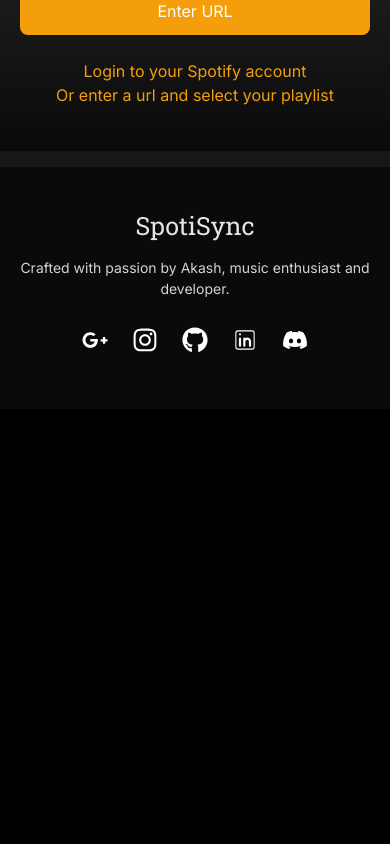
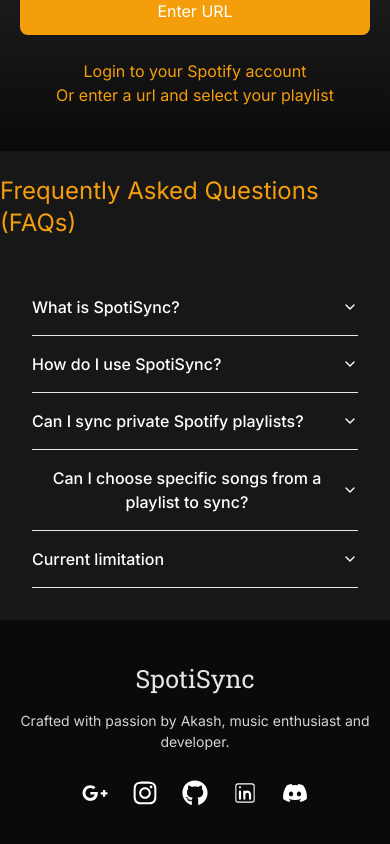
Before and after one commit to FrostyCake47/SpotiSync, a Next.js app: page / in a window 390 px wide. Shown: the part 809-1653 px from the top of the page. Before the commit the page ends 1218 px from the top, so only its background shows below. Built offline with nearby package versions, Linux system fonts and the light colour scheme; no server answers.

Commit message:
added accordian

```diff
--- /dev/null
+++ b/app/components/accordian.tsx
@@ -0,0 +1,57 @@
+"use client"
+
+import * as React from "react"
+import * as AccordionPrimitive from "@radix-ui/react-accordion"
+import { ChevronDown } from "lucide-react"
+import { cn } from '@/utils/cn'
+
+const Accordion = AccordionPrimitive.Root
+
+const AccordionItem = React.forwardRef<
+  React.ElementRef<typeof AccordionPrimitive.Item>,
+  React.ComponentPropsWithoutRef<typeof AccordionPrimitive.Item>
+>(({ className, ...props }, ref) => (
+  <AccordionPrimitive.Item
+    ref={ref}
+    className={cn("border-b", className)}
+    {...props}
+  />
+))
+AccordionItem.displayName = "AccordionItem"
+
+const AccordionTrigger = React.forwardRef<
+  React.ElementRef<typeof AccordionPrimitive.Trigger>,
+  React.ComponentPropsWithoutRef<typeof AccordionPrimitive.Trigger>
+>(({ className, children, ...props }, ref) => (
+  <AccordionPrimitive.Header className="flex">
+    <AccordionPrimitive.Trigger
+      ref={ref}
+      className={cn(
+        "flex flex-1 items-center justify-between py-4 font-medium transition-all hover:underline [&[data-state=open]>svg]:rotate-180",
+        className
+      )}
+      {...props}
+    >
+      {children}
+      <ChevronDown className="h-4 w-4 shrink-0 transition-transform duration-200" />
+    </AccordionPrimitive.Trigger>
+  </AccordionPrimitive.Header>
+))
+AccordionTrigger.displayName = AccordionPrimitive.Trigger.displayName
+
+const AccordionContent = React.forwardRef<
+  React.ElementRef<typeof AccordionPrimitive.Content>,
+  React.ComponentPropsWithoutRef<typeof AccordionPrimitive.Content>
+>(({ className, children, ...props }, ref) => (
+  <AccordionPrimitive.Content
+    ref={ref}
+    className="overflow-hidden text-sm transition-all data-[state=closed]:animate-accordion-up data-[state=open]:animate-accordion-down"
+    {...props}
+  >
+    <div className={cn("pb-4 pt-0", className)}>{children}</div>
+  </AccordionPrimitive.Content>
+))
+
+AccordionContent.displayName = AccordionPrimitive.Content.displayName
+
+export { Accordion, AccordionItem, AccordionTrigger, AccordionContent }
--- /dev/null
+++ b/app/components/spoti-accordian.tsx
@@ -0,0 +1,38 @@
+import React from 'react'
+import { Accordion, AccordionContent, AccordionItem, AccordionTrigger } from '../components/accordian';
+
+const SpotisyncAccordian = () => {
+  return (
+    <div>
+          <div className='flex justify-center items-center text-amber-500 mb-10 text-2xl py-0 sm:py-4'>
+            <p>Frequently Asked Questions (FAQs)</p>
+          </div>
+          <div className='mx-4 px-4 my-6 bg-neutral-900'>
+            <Accordion type="single" collapsible>
+              <AccordionItem value="item-1">
+                <AccordionTrigger>What is SpotiSync?</AccordionTrigger>
+                <AccordionContent>SpotiSync converts your Spotify playlists to YouTube with one click.</AccordionContent>
+              </AccordionItem>
+              <AccordionItem value="item-2">
+                <AccordionTrigger>How do I use SpotiSync?</AccordionTrigger>
+                <AccordionContent>Sign in with your Spotify account, select a playlist, and sync it to your YouTube account.</AccordionContent>
+              </AccordionItem>
+              <AccordionItem value="item-3">
+                <AccordionTrigger>Can I sync private Spotify playlists?</AccordionTrigger>
+                <AccordionContent>Yes, SpotiSync can access and sync private playlists.</AccordionContent>
+              </AccordionItem>
+              <AccordionItem value="item-4">
+                <AccordionTrigger>Can I choose specific songs from a playlist to sync?</AccordionTrigger>
+                <AccordionContent>Yes, you can select custom songs before syncing.</AccordionContent>
+              </AccordionItem>
+              <AccordionItem value="item-5">
+                <AccordionTrigger>Current limitation</AccordionTrigger>
+                <AccordionContent>Youtube only provides limited tokens for conversion per day. Therefore theres a limitaion on how much songs you can convert</AccordionContent>
+              </AccordionItem>
+            </Accordion>
+          </div>
+        </div>
+  )
+}
+
+export default SpotisyncAccordian
--- a/app/page.tsx
+++ b/app/page.tsx
@@ -16,6 +16,8 @@
 import PlaylistInfo from './model/playlistinfoInterface';
 import usePlaylistInfoStore from './store/playlistinfoStore';
 import HistoryData from './model/historyData';
+import SpotisyncAccordian from './components/spoti-accordian';
+
 
 
 export default function Home() {
@@ -136,7 +138,7 @@
           }
 
           const newHistoryDataList = await fetchHistory();
-          SetHistoryDataList(newHistoryDataList.length > 0 ? newHistoryDataList.reverse() : newHistoryDataList);
+          SetHistoryDataList(newHistoryDataList != null ? newHistoryDataList.reverse() : newHistoryDataList);
 
       })();
     }
@@ -216,8 +218,12 @@
         {session && <div className='mx-0 sm:mx-10 pb-6 sm:my-10 px-5 sm:rounded-lg bg-gradient-to-b from-neutral-900 to-neutral-950'>
           <History historyDataList={historyDataList}/>
         </div>}
+
+        <div className='flex-1 w-[100%] bg-neutral-900 sm:bg-neutral-950 min-h-3'></div>
+        <SpotisyncAccordian/>
       </div>
 
+      <div className='flex-1 w-[100%] bg-neutral-900 sm:bg-neutral-950 min-h-1'></div>
       <div className='flex-1 w-[100%] bg-neutral-900 sm:bg-neutral-950 min-h-1'></div>
       <div id='contacts'>
         <Footer/>
--- a/package.json
+++ b/package.json
@@ -10,16 +10,19 @@
   },
   "dependencies": {
     "@djthoms/pretty-checkbox": "^3.1.0",
+    "@radix-ui/react-accordion": "^1.2.0",
     "@react-oauth/google": "^0.12.1",
     "axios": "^1.6.8",
     "dotenv": "^16.4.5",
     "jsonwebtoken": "^9.0.2",
+    "lucide-react": "^0.411.0",
     "next": "14.1.4",
     "next-auth": "^4.24.7",
     "pretty-checkbox-react": "^3.2.0",
     "react": "^18",
     "react-dom": "^18",
     "react-icons": "^5.1.0",
+    "tailwind-merge": "^2.4.0",
     "zustand": "^4.5.4"
   },
   "devDependencies": {
--- a/tailwind.config.ts
+++ b/tailwind.config.ts
@@ -13,6 +13,20 @@
         "gradient-conic":
           "conic-gradient(from 180deg at 50% 50%, var(--tw-gradient-stops))",
       },
+      keyframes: {
+        "accordion-down": {
+          from: { height: "0" },
+          to: { height: "var(--radix-accordion-content-height)" },
+        },
+        "accordion-up": {
+          from: { height: "var(--radix-accordion-content-height)" },
+          to: { height: "0" },
+        },
+      },
+      animation: {
+        "accordion-down": "accordion-down 0.2s ease-out",
+        "accordion-up": "accordion-up 0.2s ease-out",
+      },
     },
   },
   plugins: [],
--- /dev/null
+++ b/utils/cn.ts
@@ -0,0 +1,6 @@
+import { ClassValue, clsx } from "clsx";
+import { twMerge } from "tailwind-merge";
+
+export function cn(...inputs: ClassValue[]) {
+  return twMerge(clsx(inputs));
+}
```
Also changed, not shown: 1 other file (tests, documents, lock files or other folders).
